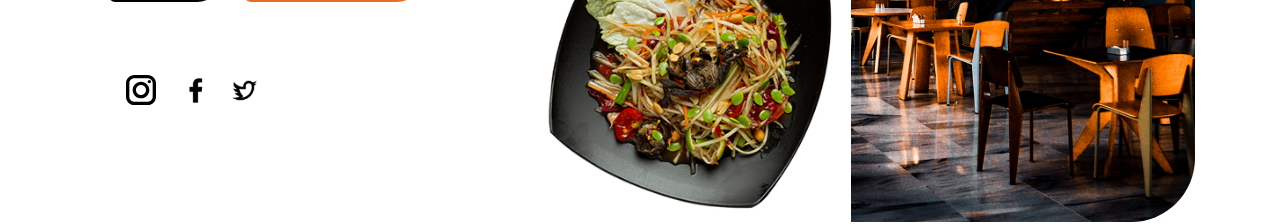
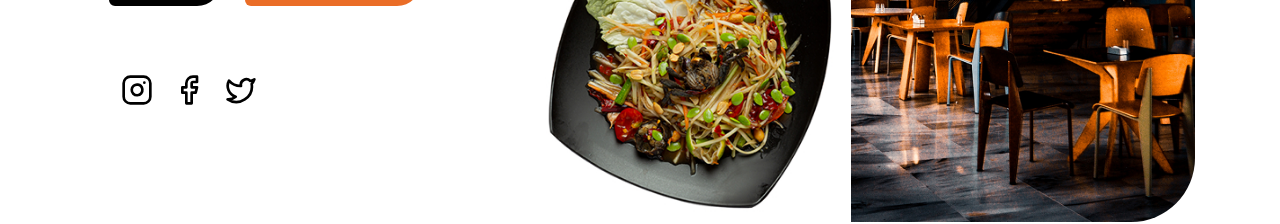
Before and after one commit to Lendl63/Home-page, a Vue app: page / in a window 1280 px wide. Shown: the part 606-830 px from the top of the page. Built offline with nearby package versions, Linux system fonts and the light colour scheme.

Commit message:
feat: add lucide vue icon

```diff
--- a/src/components/layouts/Footer.vue
+++ b/src/components/layouts/Footer.vue
@@ -43,9 +43,9 @@
                 <div class="flex flex-col items-start gap-3 md:gap-4">
                     <h3 class="text-base md:text-lg font-bold uppercase tracking-wider">Follow Us</h3>
                     <div class="flex items-center gap-4 md:gap-5">
-                        <InstaLogo class="w-8 h-8 md:w-10 md:h-10 hover:opacity-70 transition-opacity duration-200 cursor-pointer" />
-                        <FacebookLogo class="w-8 h-8 md:w-10 md:h-10 hover:opacity-70 transition-opacity duration-200 cursor-pointer" />
-                        <TwitterLogo class="w-8 h-8 md:w-10 md:h-10 hover:opacity-70 transition-opacity duration-200 cursor-pointer" />
+                        <Instagram class="w-7 h-7 md:w-8 md:h-8 hover:text-primary transition-all duration-400 cursor-pointer" />
+                        <Facebook class="w-7 h-7 md:w-8 md:h-8 hover:text-primary  transition-all duration-400 cursor-pointer" />
+                        <Twitter class="w-7 h-7 md:w-8 md:h-8 hover:text-primary  transition-all duration-400 cursor-pointer" />
                     </div>
                 </div>
             </div>
@@ -90,9 +90,7 @@
 </template>
 
 <script setup>
-    import Logo from '/src/assets/Group 13.svg?component'
-    import InstaLogo from '/src/assets/icons8-instagram 1.svg?component'
-    import FacebookLogo from '/src/assets/image 1.svg?component'
-    import TwitterLogo from '/src/assets/image 2.svg?component'
+    import Logo from '/src/assets/Group 13.svg?component';
+    import { Instagram, Facebook, Twitter } from 'lucide-vue-next';
 
 </script>
--- a/src/components/sections/Hero.vue
+++ b/src/components/sections/Hero.vue
@@ -10,9 +10,9 @@
             </div>
         </div>
         <div class="flex items-center p-6 gap-5">
-            <InstaLogo class="h-10 w-10" />
-            <FacebookLogo/>
-            <TwitterLogo/>
+            <Instagram class="w-7 h-7 md:w-8 md:h-8 hover:text-primary transition-all duration-400 cursor-pointer" />
+            <Facebook class="w-7 h-7 md:w-8 md:h-8 hover:text-primary  transition-all duration-400 cursor-pointer" />
+            <Twitter class="w-7 h-7 md:w-8 md:h-8 hover:text-primary  transition-all duration-400 cursor-pointer" />
         </div>
     </div>
     <div class="flex relative">
@@ -35,9 +35,7 @@
 </template>
 
 <script setup>
-    import InstaLogo from '/src/assets/icons8-instagram 1.svg?component'
-    import FacebookLogo from '/src/assets/image 1.svg?component'
-    import TwitterLogo from '/src/assets/image 2.svg?component'
-    import PlaceImage from '/src/assets/pexels-volkan-vardar-3887985 1.jpg'
-    import DishImage from '/src/assets/dish-2 1.jpg'
+    import { Instagram, Facebook, Twitter } from 'lucide-vue-next';
+    import PlaceImage from '/src/assets/pexels-volkan-vardar-3887985 1.jpg';
+    import DishImage from '/src/assets/dish-2 1.jpg';
 </script>
--- a/src/components/sections/Testimonials.vue
+++ b/src/components/sections/Testimonials.vue
@@ -29,8 +29,12 @@
           </div>
 
           <!-- Étoiles -->
-          <div class="flex justify-center gap-1 text-4xl text-amber-400 mb-8">
-            ★★★★★
+          <div class="flex justify-center gap-1 text-4xl text-amber-400 mb-8 mt-4">
+            <Star fill="#ea6d27" stroke-width="0" class="w-6 h-6" />
+            <Star fill="#ea6d27" stroke-width="0" class="w-6 h-6" />
+            <Star fill="#ea6d27" stroke-width="0" class="w-6 h-6" />
+            <Star fill="#ea6d27" stroke-width="0" class="w-6 h-6" />
+            <Star fill="#ea6d27" stroke-width="0" class="w-6 h-6" />
           </div>
 
           <!-- Citation -->
@@ -57,6 +61,8 @@
 </template>
 
 <script setup>
+import { Star } from 'lucide-vue-next';
+
 const testimonials = [
   {
     id: 1,
```
